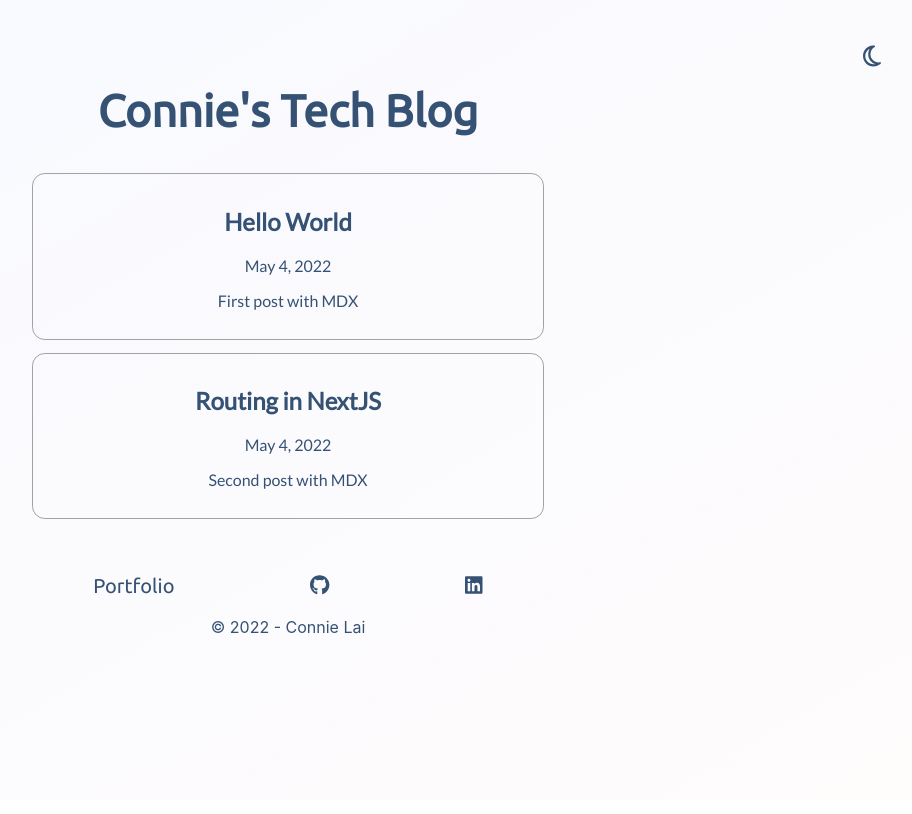
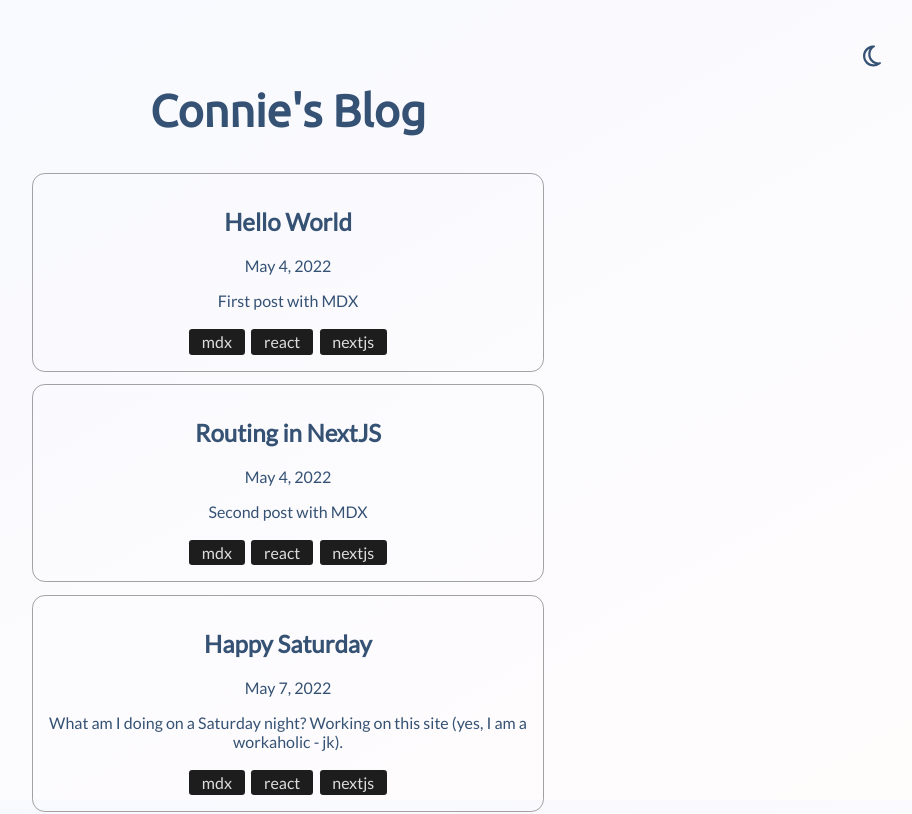
Before and after one commit to connielion/cl-nextfolio, a Next.js app: page /blog in a window 1280 px wide. Shown: the top 814 px of the page, without its empty margins (352-1264 px from the left). Built offline with nearby package versions, Linux system fonts and the light colour scheme.

Commit message:
feat(app): add tags and styling

```diff
--- a/components/layout/blog-posts.js
+++ b/components/layout/blog-posts.js
@@ -23,13 +23,27 @@ const Article = styled.div`
     border: 1px solid #535467;
   }
 `;
+
+const Tags = styled.div`
+  display: flex;
+  flex-direction: row;
+  justify-content: center;
+  width: 100%;
+`;
+const Tag = styled.span`
+  padding: 0.2rem 0.8rem;
+  background-color: #1d1d1d;
+  color: #ddd;
+  border-radius: 0.2rem;
+  margin: 0.2rem;
+`;
 const Posts = ({ posts }) => {
   return (
     <Container>
       {posts?.map((file, i) => {
         // for each file, access metadata(title/description/date/etc.) under `frontMatter` object
         const { frontMatter } = file;
-        const { title, description, date } = frontMatter;
+        const { title, description, date, tags } = frontMatter;
         return (
           <Link href={"/blog/" + file.slug} key={i} passHref>
             <Article>
@@ -37,6 +51,12 @@ const Posts = ({ posts }) => {
                 <h2>{title}</h2>
                 <p>{date}</p>
                 <p>{description}</p>
+                <Tags>
+                  {" "}
+                  {tags.map((tag, i) => (
+                    <Tag key={i}>{tag} </Tag>
+                  ))}
+                </Tags>
               </div>
             </Article>
           </Link>
--- a/pages/blog/[slug].js
+++ b/pages/blog/[slug].js
@@ -36,7 +36,6 @@ const PostPage = ({ frontMatter: { title, description, date }, mdxSource }) => {
           <h1>{title}</h1>
           <p>{date}</p>
           <p>{description}</p>
-
           <MDXRemote {...mdxSource} components={components} />
         </div>
       </Content>
--- a/pages/blog/index.js
+++ b/pages/blog/index.js
@@ -15,7 +15,7 @@ const BlogsContainer = styled.div`
 const Blog = ({ posts }) => {
   return (
     <BlogsContainer>
-      <SectionHeading>Connie&#39;s Tech Blog</SectionHeading>
+      <SectionHeading>Connie&#39;s Blog</SectionHeading>
       {/* list of blog posts */}
       <Posts posts={posts} />
     </BlogsContainer>
--- a/pages/posts/hello-world.mdx
+++ b/pages/posts/hello-world.mdx
@@ -6,7 +6,7 @@ thumbnail: "none"
 tags: ["mdx", "react", "nextjs"]
 ---
 
-# HI!!!!
+## HI!!!!
 
 <p>
   Hello world! This is my first <strong>MDX</strong> blog post!
--- /dev/null
+++ b/pages/posts/third-post.mdx
@@ -0,0 +1,12 @@
+---
+title: Happy Saturday
+date: "May 7, 2022"
+description: What am I doing on a Saturday night? Working on this site (yes, I am a workaholic - jk).
+thumbnail: "none"
+tags: ["mdx", "react", "nextjs"]
+---
+
+# Yoooo!
+
+Is it me or NextJS' image component is hard to work with? Docs are vague too. :(
+Oh, well. Time to google...sigh. Some day, I'll add a search and filter for these posts by their tags. Some day...
```
Also changed, not shown: 1 other file (tests, documents, lock files or other folders).
